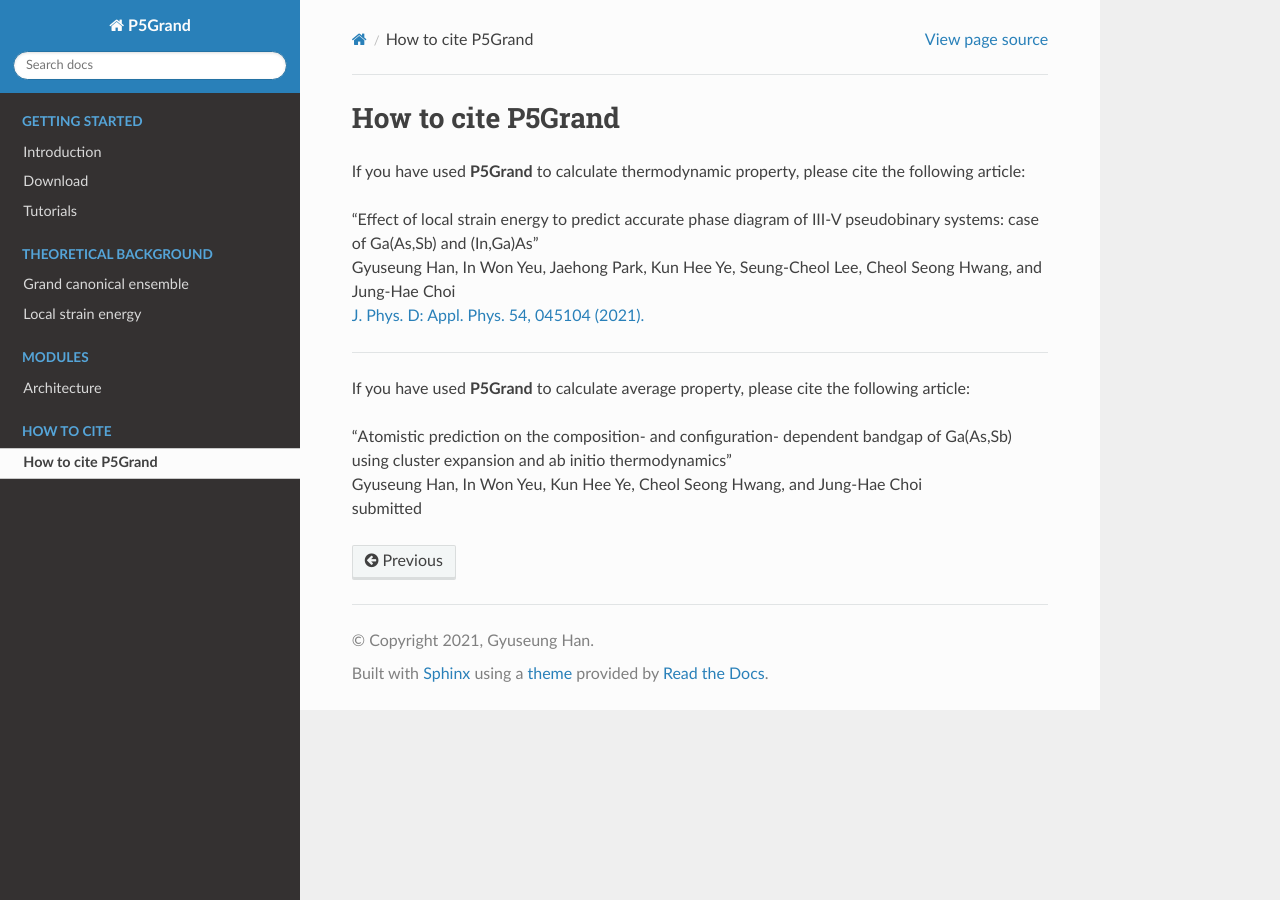
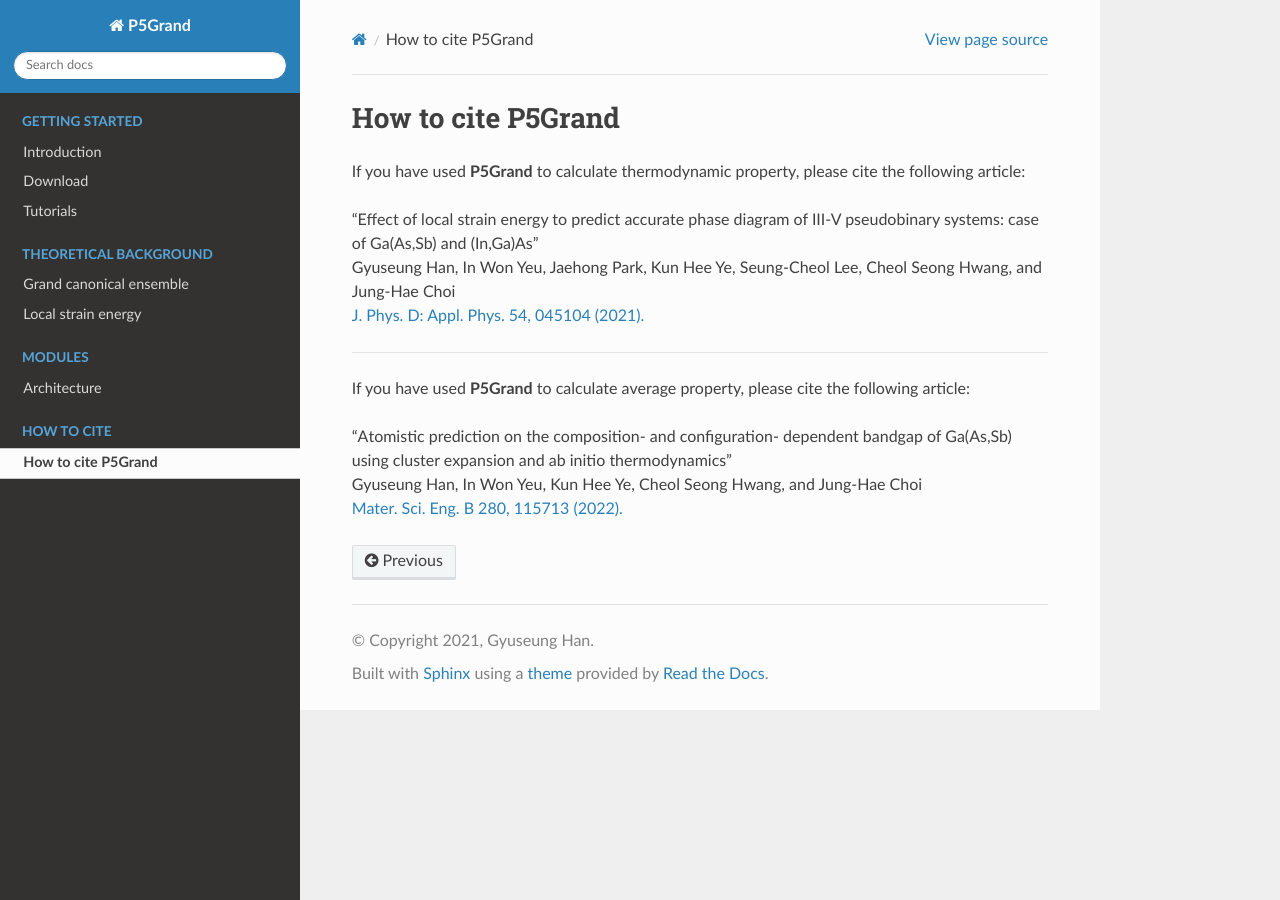
Before and after one commit to Han-Gyuseung/5PG, a Sphinx documentation site: the page built from docs/source/cite.rst, in a window 1280 px wide. Built offline with Sphinx 7.4.7 and the Read the Docs theme 2.0.0, drawn with Linux system fonts in a browser that asks for light colours.

Commit message:
Update cite.rst

```diff
--- a/docs/source/cite.rst
+++ b/docs/source/cite.rst
@@ -14,4 +14,4 @@
 
 | "Atomistic prediction on the composition- and configuration- dependent bandgap of Ga(As,Sb) using cluster expansion and ab initio thermodynamics"
 | Gyuseung Han, In Won Yeu, Kun Hee Ye, Cheol Seong Hwang, and Jung-Hae Choi
-| submitted
+| `Mater. Sci. Eng. B 280, 115713 (2022). <https://doi.org/10.1016/j.mseb.2022.115713>`_
```
